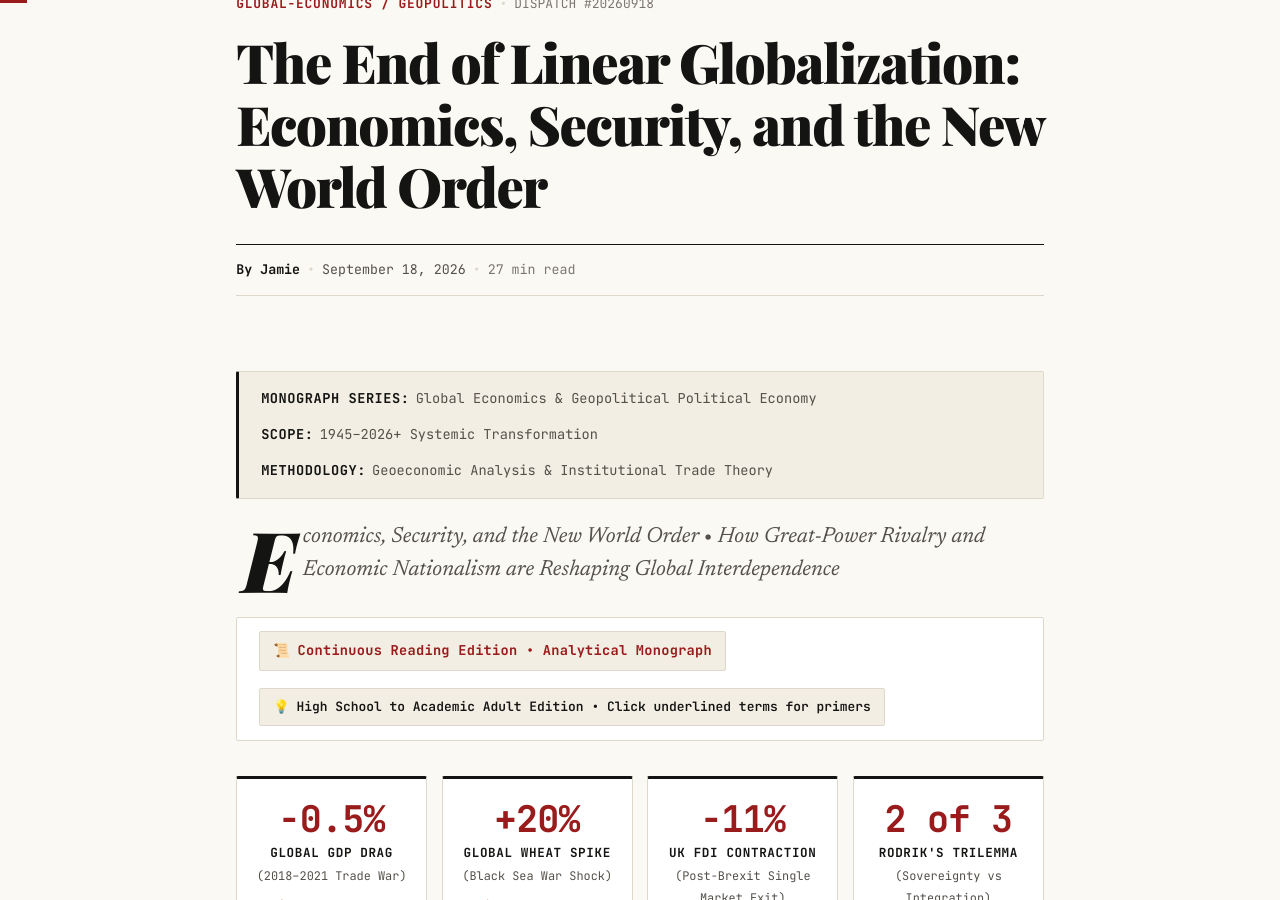
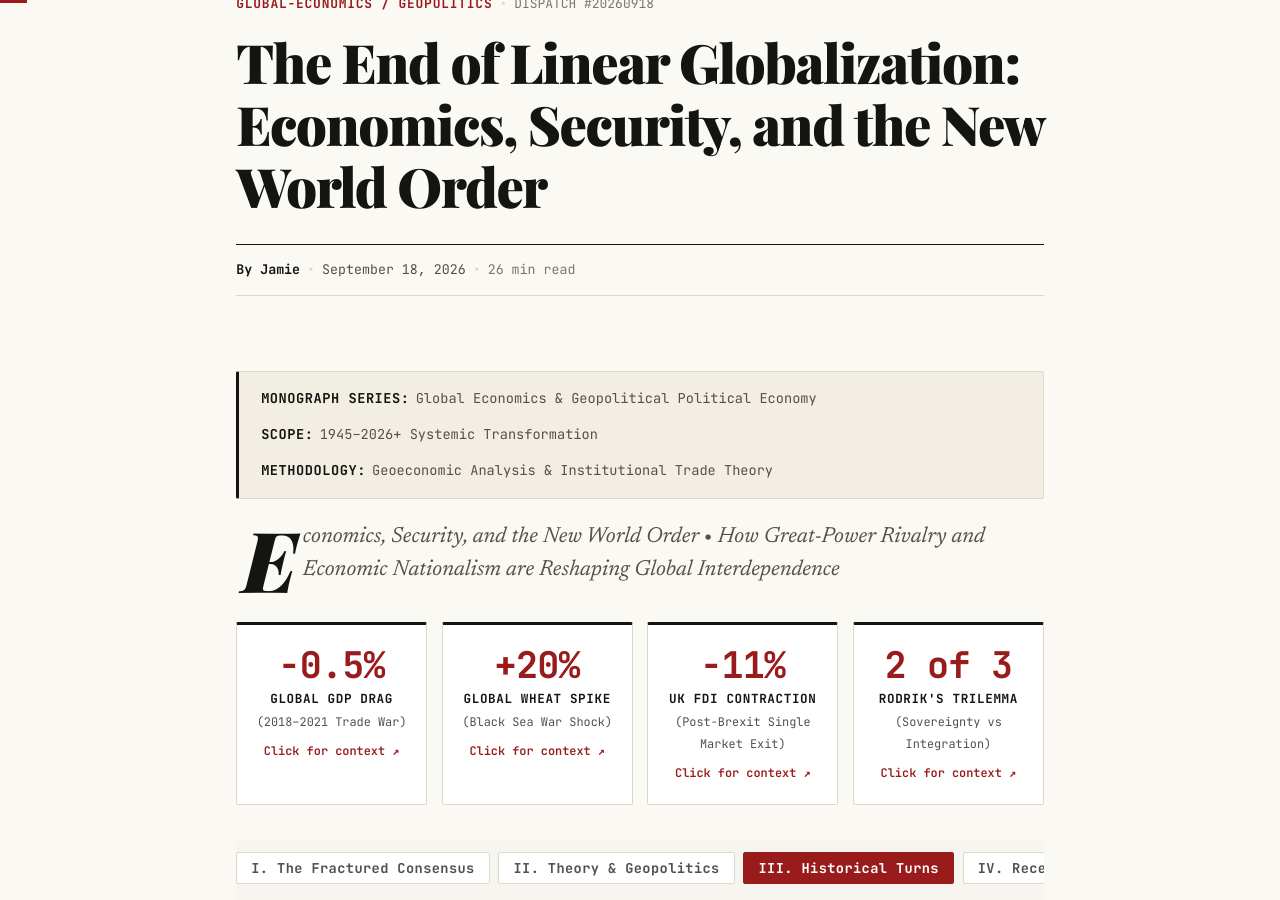
Before and after one commit to cijamie/jme.log, a Jekyll site: the page built from _posts/2026-09-18-the-end-of-linear-globalization.md, in a window 1280 px wide and 900 px high, scrolled down 348 px. Built offline with Jekyll 4.4.1, drawn with Linux system fonts in a browser that asks for light colours; some web fonts are replaced; comment, search, counter and statistics services are not loaded.

Commit message:
Remove Continuous Reading Edition and Audience Pill control panel from all articles

```diff
--- a/_posts/2026-09-18-the-end-of-linear-globalization.md
+++ b/_posts/2026-09-18-the-end-of-linear-globalization.md
@@ -24,15 +24,6 @@ excerpt: "When the Cold War ended, the 'end of history' promised a world bound b
   Economics, Security, and the New World Order &bull; How Great-Power Rivalry and Economic Nationalism are Reshaping Global Interdependence
 </p>
 
-<!-- Interactive Control Panel: Continuous Reading Edition -->
-<div class="monograph-control-panel">
-  <div class="reading-edition-badge">
-    <span>📜</span> Continuous Reading Edition &bull; Analytical Monograph
-  </div>
-  <div class="audience-pill">
-    <span>💡</span> High School to Academic Adult Edition • Click underlined terms for primers
-  </div>
-</div>
 
 <!-- Key Empirical Metrics (Interactive Cards) -->
 <div class="metrics-grid">
```
Also changed, not shown: _posts/2026-09-17-algorithmic-extremism-leaderless-radicalization.md (+0 -9 lines), _posts/2026-09-17-the-architecture-of-primacy.md (+0 -9 lines), _posts/2026-09-18-political-censorship-and-creative-resistance.md (+0 -9 lines).
